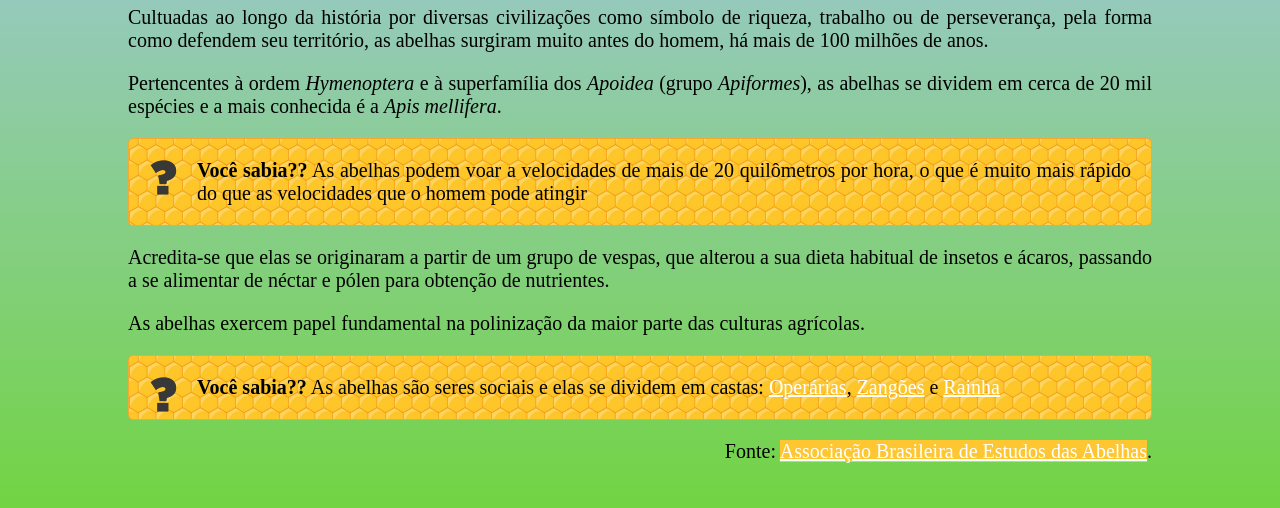
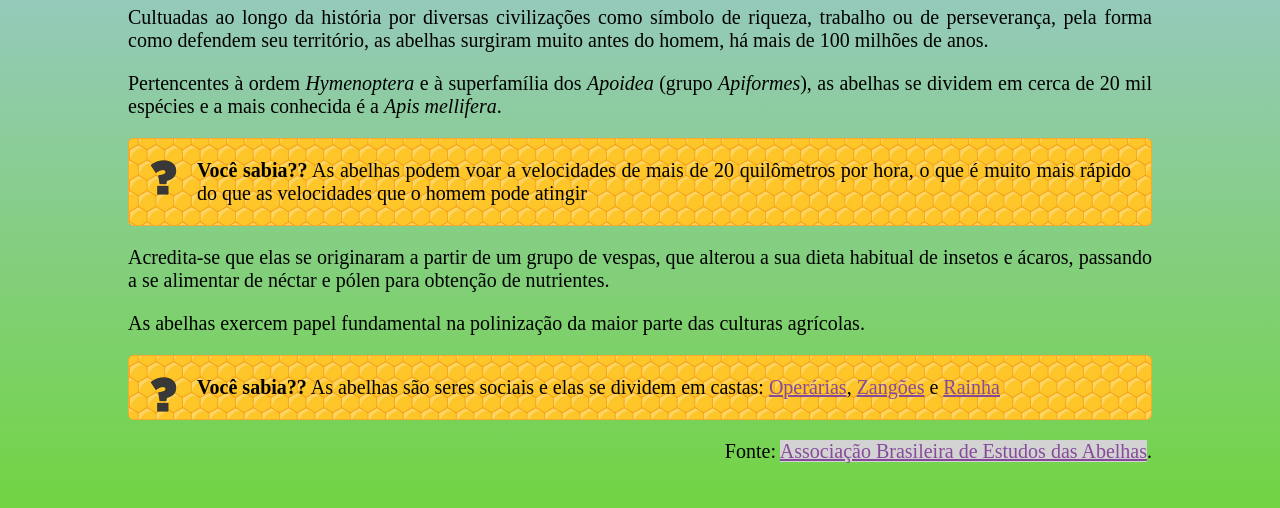
Before and after one commit to helotoledo/cefet-web-bees, a plain HTML site: page index.html in a window 1280 px wide. Shown: the part 280-788 px from the top of the page. Drawn offline with Linux system fonts and the light colour scheme; a script that the page names is missing.

Commit message:
Altera cor

```diff
--- a/estilos.css
+++ b/estilos.css
@@ -50,11 +50,11 @@ p {
 }
 
 a {
-    color: white;
+    color: #864A9B;
 }
 
 a[href^="http"] {
-    background-color: #FEC631;
+    background-color: #D3D3D3;
 }
 
 p:last-of-type {
```
